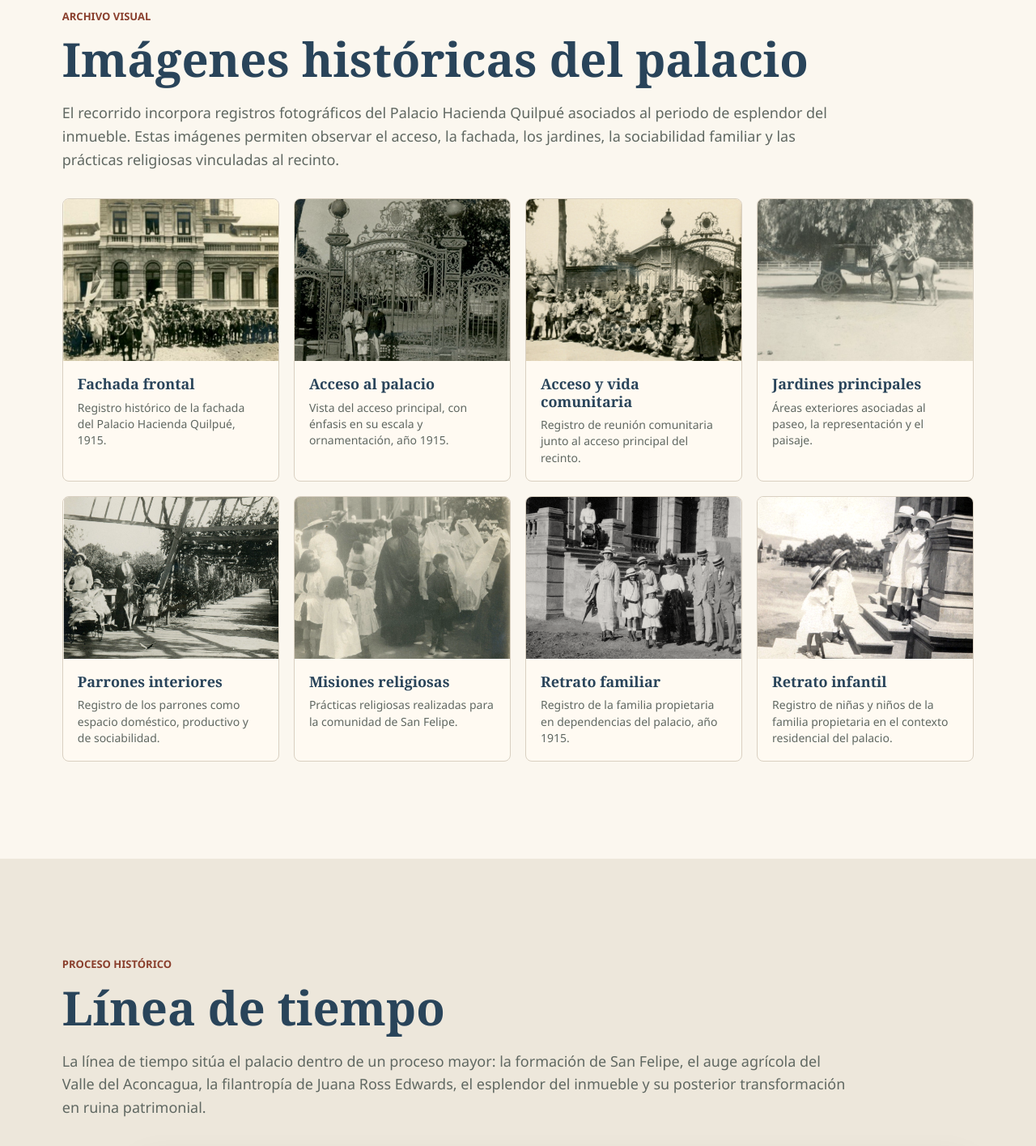
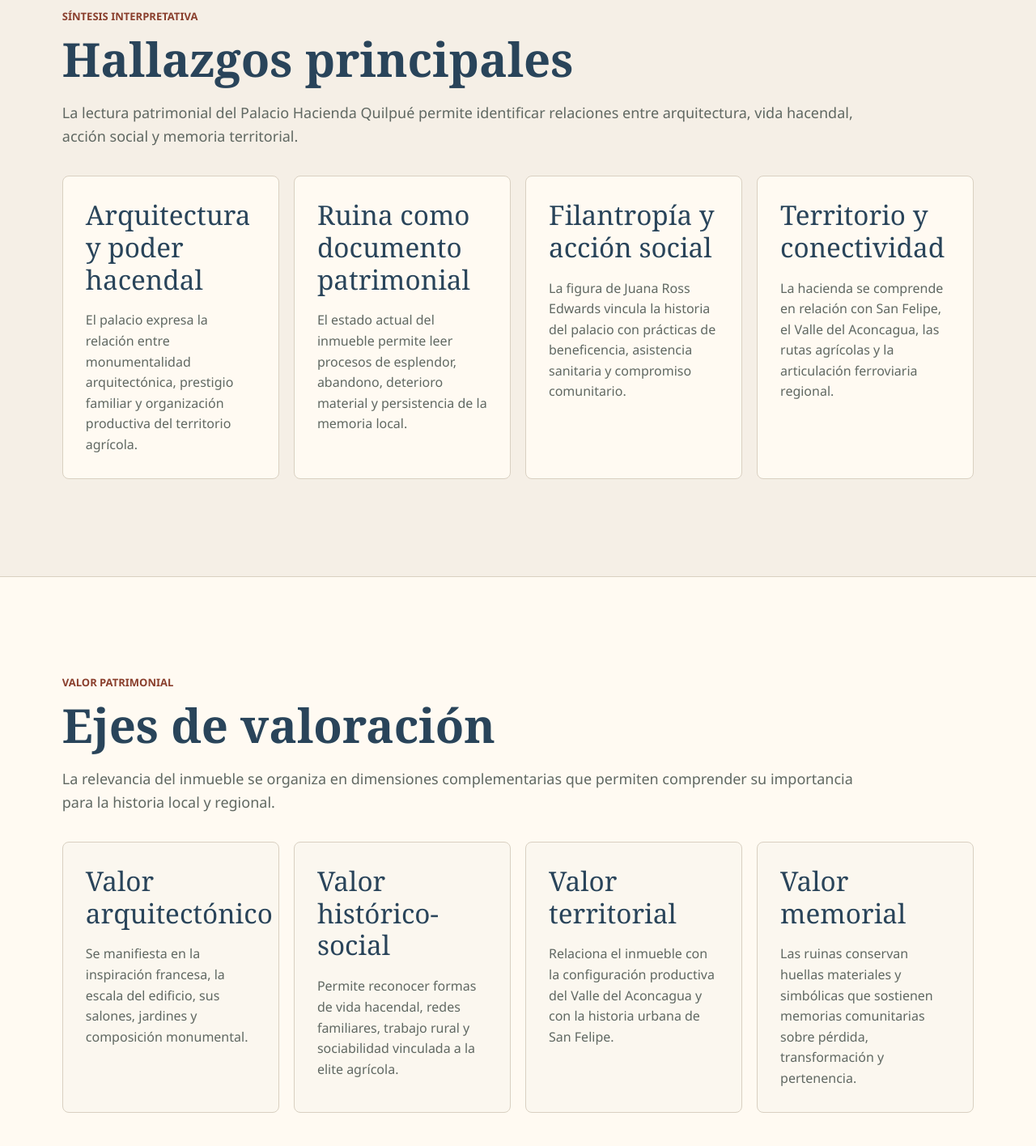
Before and after one commit to AlmeZuleta/AlmeZuleta.github.io, a Next.js app: page / in a window 1280 px wide. Shown: the part 1680-3096 px from the top of the page at 81% size. Built offline with nearby package versions, Linux system fonts and the light colour scheme.

Commit message:
Add thesis synthesis sections

```diff
--- a/app/globals.css
+++ b/app/globals.css
@@ -270,18 +270,51 @@ h3 {
   background: #fbf7ef;
 }
 
-.archive-grid {
+.synthesis-section {
+  background: #f5efe6;
+}
+
+.value-section {
+  background: #fffaf2;
+  border-top: 1px solid var(--line);
+}
+
+.archive-grid,
+.synthesis-grid {
   display: grid;
   gap: 18px;
   grid-template-columns: repeat(4, minmax(0, 1fr));
 }
 
-.archive-card {
+.archive-card,
+.synthesis-card {
   background: var(--panel);
   border: 1px solid var(--line);
   border-radius: 8px;
+}
+
+.archive-card {
   margin: 0;
   overflow: hidden;
+}
+
+.synthesis-card {
+  min-height: 250px;
+  padding: 28px;
+}
+
+.synthesis-card h3 {
+  color: var(--blue);
+  font-size: clamp(24px, 2.6vw, 34px);
+  margin-bottom: 18px;
+}
+
+.synthesis-card p {
+  color: var(--muted-ink);
+}
+
+.value-card {
+  background: #fbf7ef;
 }
 
 .archive-card a {
@@ -743,6 +776,7 @@ h3 {
 
   .intro-band,
   .two-column,
+  .synthesis-grid,
   .feature-grid,
   .archive-grid,
   .split-content,
--- a/app/page.tsx
+++ b/app/page.tsx
@@ -82,6 +82,44 @@ const memoryItems = [
   "Las ruinas permiten leer las transformaciones sociales, productivas y políticas del territorio.",
   "La materialidad remanente conserva huellas de esplendor, abandono, deterioro e intervención humana.",
   "El sitio opera como espacio de memoria colectiva, encuentro comunitario y reflexión patrimonial.",
+];
+
+const findings = [
+  {
+    title: "Arquitectura y poder hacendal",
+    text: "El palacio expresa la relación entre monumentalidad arquitectónica, prestigio familiar y organización productiva del territorio agrícola.",
+  },
+  {
+    title: "Ruina como documento patrimonial",
+    text: "El estado actual del inmueble permite leer procesos de esplendor, abandono, deterioro material y persistencia de la memoria local.",
+  },
+  {
+    title: "Filantropía y acción social",
+    text: "La figura de Juana Ross Edwards vincula la historia del palacio con prácticas de beneficencia, asistencia sanitaria y compromiso comunitario.",
+  },
+  {
+    title: "Territorio y conectividad",
+    text: "La hacienda se comprende en relación con San Felipe, el Valle del Aconcagua, las rutas agrícolas y la articulación ferroviaria regional.",
+  },
+];
+
+const heritageValues = [
+  {
+    title: "Valor arquitectónico",
+    text: "Se manifiesta en la inspiración francesa, la escala del edificio, sus salones, jardines y composición monumental.",
+  },
+  {
+    title: "Valor histórico-social",
+    text: "Permite reconocer formas de vida hacendal, redes familiares, trabajo rural y sociabilidad vinculada a la elite agrícola.",
+  },
+  {
+    title: "Valor territorial",
+    text: "Relaciona el inmueble con la configuración productiva del Valle del Aconcagua y con la historia urbana de San Felipe.",
+  },
+  {
+    title: "Valor memorial",
+    text: "Las ruinas conservan huellas materiales y simbólicas que sostienen memorias comunitarias sobre pérdida, transformación y pertenencia.",
+  },
 ];
 
 const archiveItems = [
@@ -208,6 +246,46 @@ export default function Home() {
             asociadas al trabajo rural, la familia Edwards Ross, la
             transformación de las haciendas y la memoria actual de San Felipe.
           </p>
+        </div>
+      </section>
+
+      <section className="section synthesis-section">
+        <div className="section-heading wide">
+          <p className="eyebrow">Síntesis interpretativa</p>
+          <h2>Hallazgos principales</h2>
+          <p>
+            La lectura patrimonial del Palacio Hacienda Quilpué permite
+            identificar relaciones entre arquitectura, vida hacendal, acción
+            social y memoria territorial.
+          </p>
+        </div>
+        <div className="synthesis-grid">
+          {findings.map((item) => (
+            <article className="synthesis-card" key={item.title}>
+              <h3>{item.title}</h3>
+              <p>{item.text}</p>
+            </article>
+          ))}
+        </div>
+      </section>
+
+      <section className="section value-section">
+        <div className="section-heading wide">
+          <p className="eyebrow">Valor patrimonial</p>
+          <h2>Ejes de valoración</h2>
+          <p>
+            La relevancia del inmueble se organiza en dimensiones
+            complementarias que permiten comprender su importancia para la
+            historia local y regional.
+          </p>
+        </div>
+        <div className="synthesis-grid value-grid">
+          {heritageValues.map((item) => (
+            <article className="synthesis-card value-card" key={item.title}>
+              <h3>{item.title}</h3>
+              <p>{item.text}</p>
+            </article>
+          ))}
         </div>
       </section>
 
--- a/index.html
+++ b/index.html
@@ -85,6 +85,64 @@
             la familia Edwards Ross, la transformación de las haciendas y la memoria actual
             de San Felipe.
           </p>
+        </div>
+      </section>
+
+      <section class="section synthesis-section">
+        <div class="section-heading wide">
+          <p class="eyebrow">Síntesis interpretativa</p>
+          <h2>Hallazgos principales</h2>
+          <p>
+            La lectura patrimonial del Palacio Hacienda Quilpué permite identificar relaciones
+            entre arquitectura, vida hacendal, acción social y memoria territorial.
+          </p>
+        </div>
+        <div class="synthesis-grid">
+          <article class="synthesis-card">
+            <h3>Arquitectura y poder hacendal</h3>
+            <p>El palacio expresa la relación entre monumentalidad arquitectónica, prestigio familiar y organización productiva del territorio agrícola.</p>
+          </article>
+          <article class="synthesis-card">
+            <h3>Ruina como documento patrimonial</h3>
+            <p>El estado actual del inmueble permite leer procesos de esplendor, abandono, deterioro material y persistencia de la memoria local.</p>
+          </article>
+          <article class="synthesis-card">
+            <h3>Filantropía y acción social</h3>
+            <p>La figura de Juana Ross Edwards vincula la historia del palacio con prácticas de beneficencia, asistencia sanitaria y compromiso comunitario.</p>
+          </article>
+          <article class="synthesis-card">
+            <h3>Territorio y conectividad</h3>
+            <p>La hacienda se comprende en relación con San Felipe, el Valle del Aconcagua, las rutas agrícolas y la articulación ferroviaria regional.</p>
+          </article>
+        </div>
+      </section>
+
+      <section class="section value-section">
+        <div class="section-heading wide">
+          <p class="eyebrow">Valor patrimonial</p>
+          <h2>Ejes de valoración</h2>
+          <p>
+            La relevancia del inmueble se organiza en dimensiones complementarias que permiten
+            comprender su importancia para la historia local y regional.
+          </p>
+        </div>
+        <div class="synthesis-grid value-grid">
+          <article class="synthesis-card value-card">
+            <h3>Valor arquitectónico</h3>
+            <p>Se manifiesta en la inspiración francesa, la escala del edificio, sus salones, jardines y composición monumental.</p>
+          </article>
+          <article class="synthesis-card value-card">
+            <h3>Valor histórico-social</h3>
+            <p>Permite reconocer formas de vida hacendal, redes familiares, trabajo rural y sociabilidad vinculada a la elite agrícola.</p>
+          </article>
+          <article class="synthesis-card value-card">
+            <h3>Valor territorial</h3>
+            <p>Relaciona el inmueble con la configuración productiva del Valle del Aconcagua y con la historia urbana de San Felipe.</p>
+          </article>
+          <article class="synthesis-card value-card">
+            <h3>Valor memorial</h3>
+            <p>Las ruinas conservan huellas materiales y simbólicas que sostienen memorias comunitarias sobre pérdida, transformación y pertenencia.</p>
+          </article>
         </div>
       </section>
 
--- a/styles.css
+++ b/styles.css
@@ -250,8 +250,18 @@ h3 {
   background: #fbf7ef;
 }
 
+.synthesis-section {
+  background: #f5efe6;
+}
+
+.value-section {
+  background: #fffaf2;
+  border-top: 1px solid var(--line);
+}
+
 .archive-grid,
-.feature-grid {
+.feature-grid,
+.synthesis-grid {
   display: grid;
   gap: 18px;
   grid-template-columns: repeat(4, minmax(0, 1fr));
@@ -259,6 +269,7 @@ h3 {
 
 .archive-card,
 .feature-card,
+.synthesis-card,
 .context-panel,
 .source-list,
 .portrait-study {
@@ -269,6 +280,25 @@ h3 {
 
 .archive-card {
   overflow: hidden;
+}
+
+.synthesis-card {
+  min-height: 250px;
+  padding: 28px;
+}
+
+.synthesis-card h3 {
+  color: var(--blue);
+  font-size: clamp(24px, 2.6vw, 34px);
+  margin-bottom: 18px;
+}
+
+.synthesis-card p {
+  color: var(--muted-ink);
+}
+
+.value-card {
+  background: #fbf7ef;
 }
 
 .archive-card a {
@@ -653,6 +683,7 @@ h3 {
   .intro-band,
   .two-column,
   .feature-grid,
+  .synthesis-grid,
   .archive-grid,
   .split-content,
   .portrait-study,
```
Also changed, not shown: 1 other file (tests, documents, lock files or other folders).
